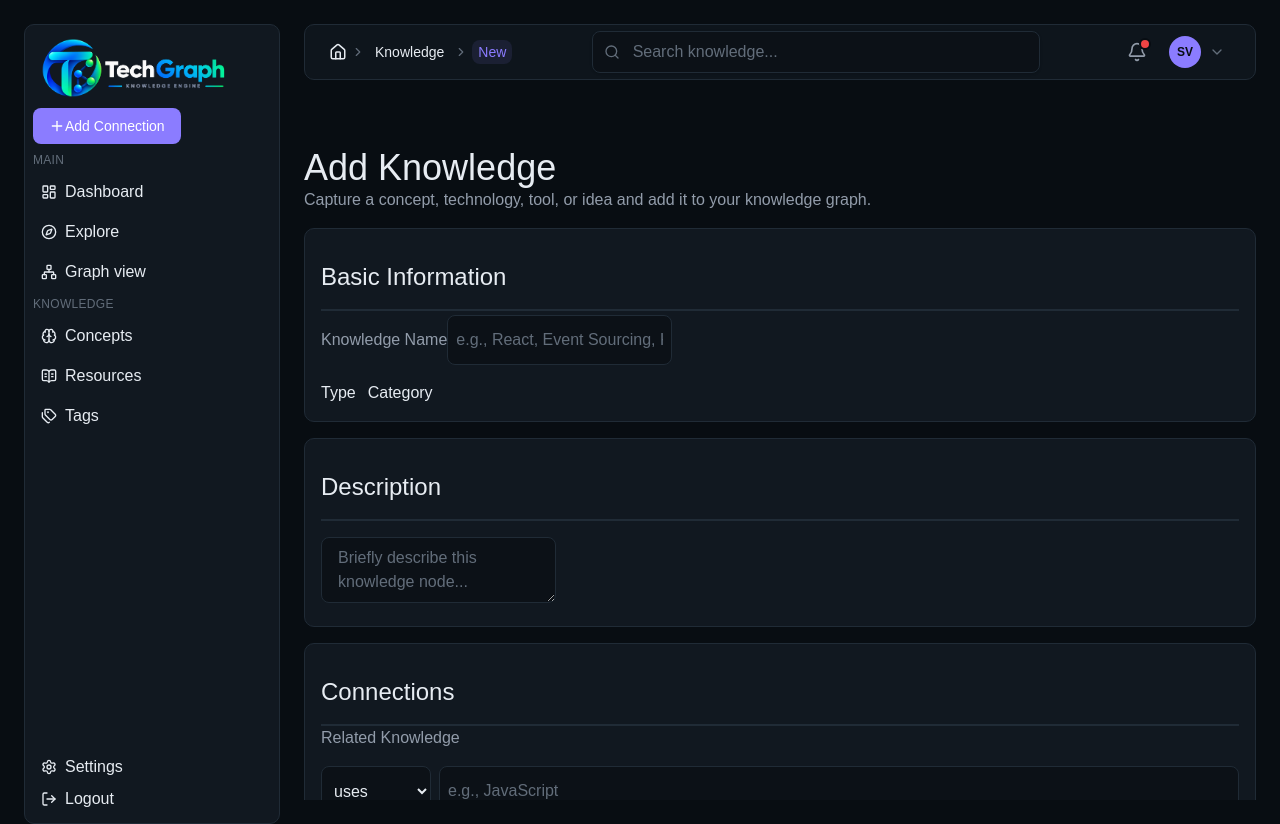
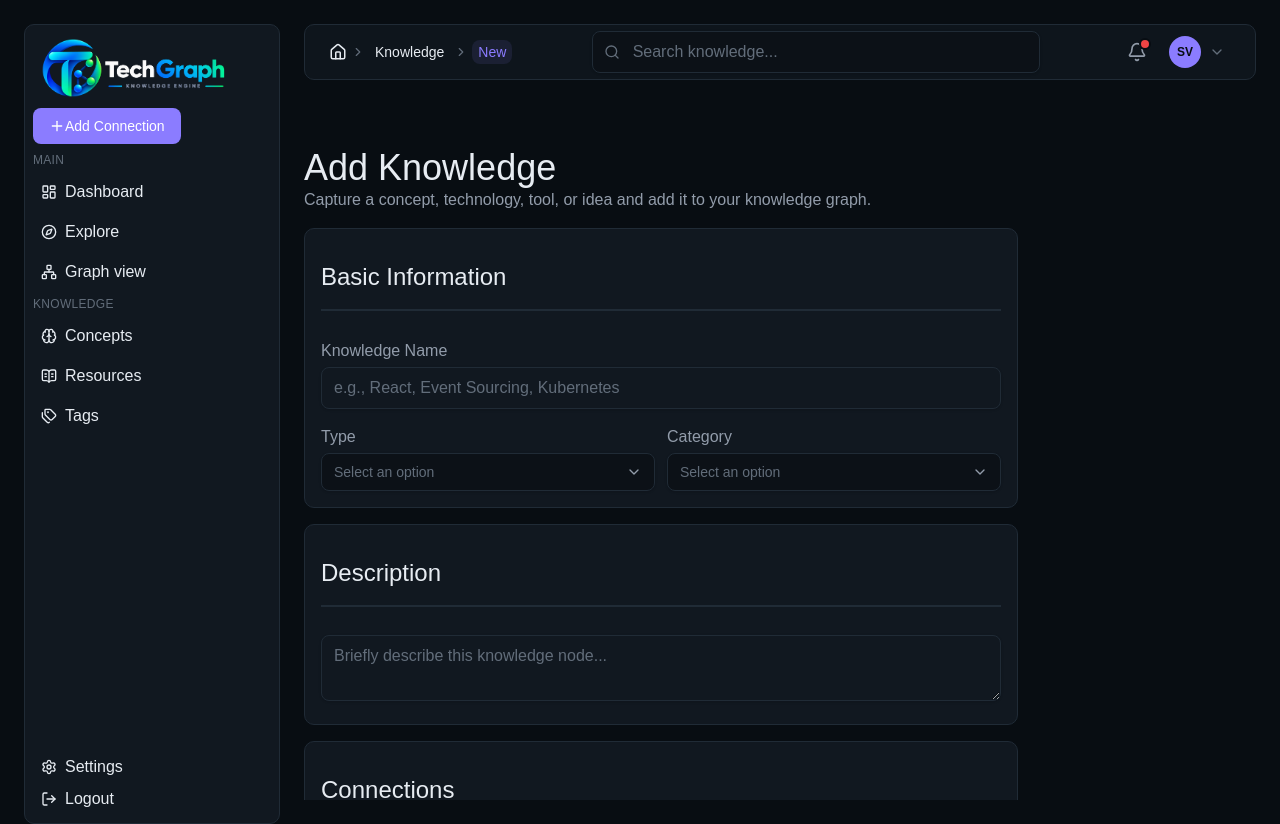
Before and after one commit to sabin-vv/tech-graph, a Next.js app: page /knowledge/new in a window 1280 px wide. Built offline with nearby package versions, Linux system fonts and the light colour scheme.

Commit message:
refactor: update KnowledgeForm component

```diff
--- a/src/app/features/knowledge/components/KnowledgeForm.tsx
+++ b/src/app/features/knowledge/components/KnowledgeForm.tsx
@@ -1,74 +1,118 @@
+"use client"
+
+import { useState } from "react"
+import Input from "@/components/ui/Input"
+import Select, { SelectOption } from "@/components/ui/Select"
+import Textarea from "@/components/ui/Textarea"
+import SearchInput from "@/components/ui/SearchInput"
+import Button from "@/components/ui/Button"
+
+interface Relation {
+  type: string
+  target: string
+}
+
 const KnowledgeForm = () => {
+  const [type, setType] = useState<string>("")
+  const [category, setCategory] = useState<string>("")
+  const [relations, setRelations] = useState<Relation[]>([
+    { type: "", target: "" },
+    { type: "", target: "" },
+  ])
+
+  const typeOptions: SelectOption[] = [
+    { label: "Technology", value: "technology" },
+  ]
+
+  const categoryTypes: SelectOption[] = [
+    { label: "Frontend", value: "frontend" },
+  ]
+
+  const relationOptions: SelectOption[] = [
+    { label: "Uses", value: "uses" },
+    { label: "Related to", value: "related_to" },
+  ]
+
+  const updateRelation = (
+    index: number,
+    field: keyof Relation,
+    value: string,
+  ) => {
+    setRelations((prev) =>
+      prev.map((rel, i) => (i === index ? { ...rel, [field]: value } : rel)),
+    )
+  }
+
   return (
-    <form className="space-y-4">
+    <form className="w-3/4 space-y-4">
       <div className="border-border bg-surface rounded-lg border p-4">
         <div>
-          <h1 className="border-border border-b-2 py-4 text-2xl">Basic Information</h1>
+          <h1 className="border-border mb-7 border-b-2 py-4 text-2xl">
+            Basic Information
+          </h1>
         </div>
-        <span className="text-text-secondary mt-7">Knowledge Name</span>
-        <input
-          className="border-border bg-background-secondary mt-1 rounded-md border px-2 py-3"
-          type="text"
+        <Input
+          label="Knowledge Name"
           placeholder="e.g., React, Event Sourcing, Kubernetes"
         />
+
         <div className="mt-4 flex gap-3">
-          <span>Type</span>
-          <span>Category</span>
+          <Select
+            label="Type"
+            options={typeOptions}
+            value={type}
+            onChange={setType}
+          />
+          <Select
+            label="Category"
+            options={categoryTypes}
+            value={category}
+            onChange={setCategory}
+          />
         </div>
       </div>
       <div className="border-border bg-surface rounded-lg border p-4">
-        <h1 className="border-border border-b-2 py-4 text-2xl">Description</h1>
-        <textarea
-          className="border-border bg-background-secondary mt-4 rounded-md border px-4 py-2"
-          placeholder="Briefly describe this knowledge node..."
-        ></textarea>
+        <h1 className="border-border mb-7 border-b-2 py-4 text-2xl">
+          Description
+        </h1>
+        <Textarea placeholder="Briefly describe this knowledge node..." />
       </div>
       <div className="border-border bg-surface rounded-lg border p-4">
-        <h1 className="border-border border-b-2 py-4 text-2xl">Connections</h1>
-        <span className="text-text-secondary mt-7">Related Knowledge</span>
+        <h1 className="border-border mb-7 border-b-2 py-4 text-2xl">
+          Connections
+        </h1>
+        <span className="text-text-secondary">Related Knowledge</span>
         <div className="mt-4 space-y-2">
-          <div className="flex gap-2">
-            <select className="border-border bg-background-secondary rounded-md border px-2 py-3">
-              <option value="uses">uses</option>
-              <option value="related_to">related_to</option>
-            </select>
-            <input
-              className="border-border bg-background-secondary flex-1 rounded-md border px-2 py-3"
-              type="text"
-              placeholder="e.g., JavaScript"
-            />
-          </div>
-          <div className="flex gap-2">
-            <select className="border-border bg-background-secondary rounded-md border px-2 py-3">
-              <option value="uses">uses</option>
-              <option value="related_to">related_to</option>
-            </select>
-            <input
-              className="border-border bg-background-secondary flex-1 rounded-md border px-2 py-3"
-              type="text"
-              placeholder="e.g., Node.js"
-            />
-          </div>
+          {relations.map((relation, index) => (
+            <div key={index} className="flex gap-2">
+              <Select
+                value={relation.type}
+                onChange={(value) => updateRelation(index, "type", value)}
+                options={relationOptions}
+                placeholder="Relation"
+              />
+              <Input
+                placeholder="e.g., JavaScript"
+                value={relation.target}
+                onChange={(e) =>
+                  updateRelation(index, "target", e.target.value)
+                }
+              />
+            </div>
+          ))}
         </div>
       </div>
       <div className="border-border bg-surface rounded-lg border p-4">
-        <h1 className="border-border border-b-2 py-4 text-2xl">Tags</h1>
-        <input
-          className="border-border mt-7 rounded-md border px-2 py-3"
-          type="text"
-          placeholder="Add tag..."
-        />
+        <h1 className="border-border mb-7 border-b-2 py-4 text-2xl">Tags</h1>
+
+        <SearchInput placeholder="Add tag..." />
       </div>
-      <div className="mt-7 flex flex-row-reverse gap-3">
-        <button className="border-border bg-primary hover:bg-primary-hover flex items-center justify-center rounded-lg border px-4 py-2 font-semibold hover:cursor-pointer">
-          Create Knowledge
-        </button>
-        <button className="border-border hover:bg-surface-hover rounded-lg border px-4 py-2 hover:cursor-pointer">
-          Cancel
-        </button>
+      <div className="mt-7 mb-7 flex flex-row-reverse gap-3">
+        <Button>Create knowledge</Button>
+        <Button variant="outline">Cancel</Button>
       </div>
     </form>
-  );
-};
+  )
+}
 
-export default KnowledgeForm;
+export default KnowledgeForm
```
